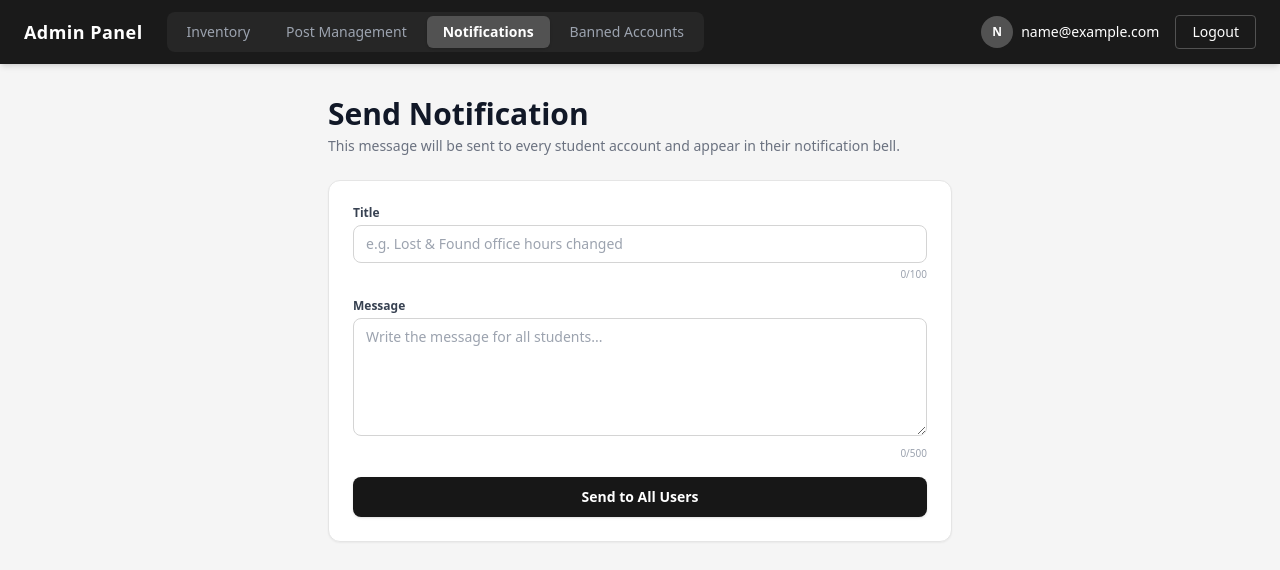
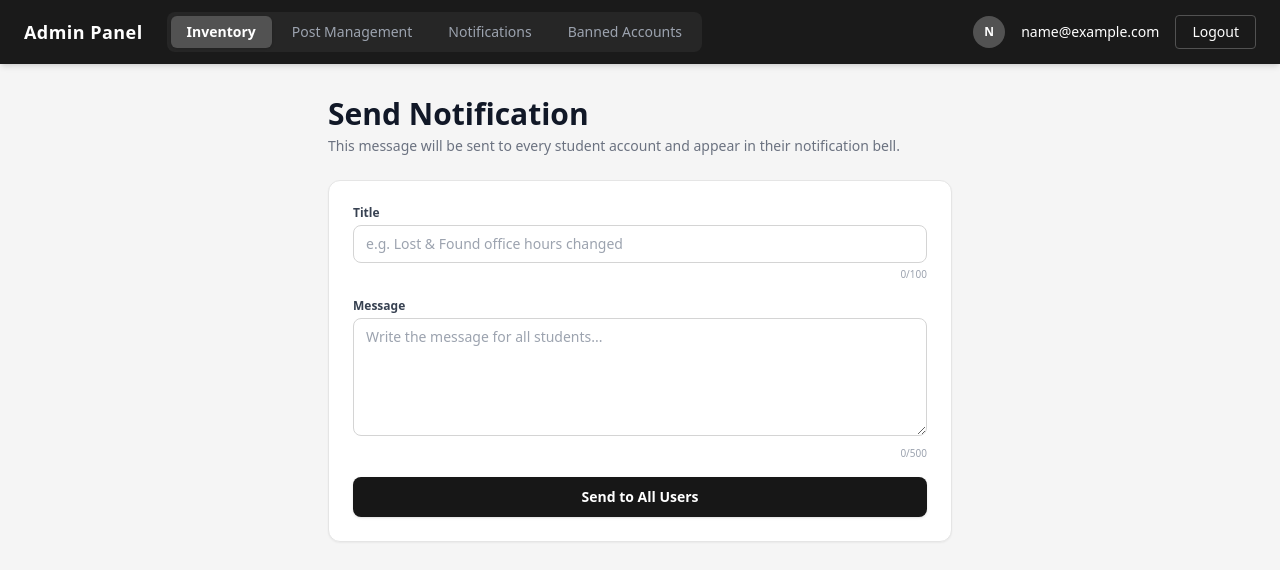
Before and after one commit to Jhayeeeee/web-final-project, a website: page public/admin-notify.html in a window 1280 px wide. Drawn offline with nearby package versions, Linux system fonts and the light colour scheme; sample sign-in values are in the browser's storage.

Commit message:
fix navigation

```diff
--- a/public/admin-notify.html
+++ b/public/admin-notify.html
@@ -8,28 +8,48 @@
 </head>
 <body class="bg-neutral-100 min-h-screen font-sans">
 
-    <!-- NAVBAR (responsive: tabs wrap on small screens) -->
-    <nav class="bg-[#1a1a1a] text-white px-4 sm:px-6 py-3 shadow-md">
-        <div class="flex flex-wrap items-center justify-between gap-3">
-            <div class="flex flex-wrap items-center gap-3 sm:gap-6 min-w-0">
-                <h1 class="text-lg font-bold tracking-wide hidden md:block">Admin Panel</h1>
-                <div class="flex flex-wrap items-center bg-neutral-800 rounded-lg p-1 gap-1">
-                    <a href="admin.html" class="whitespace-nowrap px-3 sm:px-4 py-1.5 rounded-md text-gray-400 hover:text-white hover:bg-neutral-700 text-xs sm:text-sm font-medium transition">Inventory</a>
-                    <a href="admin-reports.html" class="whitespace-nowrap px-3 sm:px-4 py-1.5 rounded-md text-gray-400 hover:text-white hover:bg-neutral-700 text-xs sm:text-sm font-medium transition">Post Management</a>
-                    <a href="admin-notify.html" class="whitespace-nowrap px-3 sm:px-4 py-1.5 rounded-md bg-neutral-600 text-white text-xs sm:text-sm font-bold shadow transition">Notifications</a>
-                    <a href="admin-banned.html" class="whitespace-nowrap px-3 sm:px-4 py-1.5 rounded-md text-gray-400 hover:text-white hover:bg-neutral-700 text-xs sm:text-sm font-medium transition">Banned Accounts</a>
-                </div>
-            </div>
+    <nav class="bg-[#1a1a1a] text-white px-4 sm:px-6 py-3 shadow-md relative z-40">
+            <div class="flex items-center justify-between gap-3">
 
-            <div class="flex items-center gap-2 sm:gap-4 shrink-0 ml-auto">
-                <div class="flex items-center gap-2">
-                    <span id="adminInitials" class="bg-neutral-600 text-white w-7 h-7 sm:w-8 sm:h-8 flex items-center justify-center rounded-full text-xs font-bold uppercase shrink-0">AD</span>
-                    <span id="adminNameDisplay" class="text-xs sm:text-sm hidden sm:inline max-w-[140px] truncate">Admin Account</span>
-                </div>
-                <button id="logoutBtn" class="border border-neutral-600 px-3 sm:px-4 py-1.5 rounded hover:bg-neutral-800 text-xs sm:text-sm transition shrink-0">Logout</button>
+        <!-- Kaliwa: pamagat at desktop tabs -->
+        <div class="flex items-center gap-4 sm:gap-6 min-w-0">
+            <h1 class="hidden md:block text-lg font-bold tracking-wide">Admin Panel</h1>
+            <div class="hidden md:flex items-center bg-neutral-800 rounded-lg p-1 gap-1">
+                <a href="admin.html" class="whitespace-nowrap px-4 py-1.5 rounded-md bg-neutral-600 text-white text-sm font-bold shadow transition">Inventory</a>
+                <a href="admin-reports.html" class="whitespace-nowrap px-4 py-1.5 rounded-md text-gray-400 hover:text-white hover:bg-neutral-700 text-sm font-medium transition">Post Management</a>
+                <a href="admin-notify.html" class="whitespace-nowrap px-4 py-1.5 rounded-md text-gray-400 hover:text-white hover:bg-neutral-700 text-sm font-medium transition">Notifications</a>
+                <a href="admin-banned.html" class="whitespace-nowrap px-4 py-1.5 rounded-md text-gray-400 hover:text-white hover:bg-neutral-700 text-sm font-medium transition">Banned Accounts</a>
             </div>
         </div>
-    </nav>
+
+        <!-- Kanan: avatar, pangalan, logout, at hamburger -->
+        <div class="flex items-center gap-2 sm:gap-4 shrink-0">
+            <span id="adminInitials" class="bg-neutral-600 text-white w-8 h-8 flex items-center justify-center rounded-full text-xs font-bold uppercase shrink-0">AD</span>
+            <span id="adminNameDisplay" class="hidden lg:inline text-sm max-w-[140px] truncate">Admin Account</span>
+
+            <button id="logoutBtn" class="hidden md:block border border-neutral-600 px-4 py-1.5 rounded hover:bg-neutral-800 text-sm transition">Logout</button>
+
+            <button id="adminMenuBtn" class="md:hidden text-neutral-300 hover:text-white p-1" aria-label="Menu">
+                <svg class="w-6 h-6" fill="none" stroke="currentColor" viewBox="0 0 24 24">
+                    <path stroke-linecap="round" stroke-linejoin="round" stroke-width="2" d="M4 6h16M4 12h16M4 18h16"></path>
+                </svg>
+            </button>
+        </div>
+    </div>
+
+    <!-- Mobile menu: lumalabas kapag pinindot ang hamburger -->
+    <div id="adminMobileMenu" class="hidden md:hidden mt-3 pt-3 border-t border-neutral-700 space-y-1">
+        <div class="flex items-center gap-3 px-2 py-2">
+            <span id="adminInitialsMobile" class="bg-neutral-600 text-white w-8 h-8 flex items-center justify-center rounded-full text-xs font-bold uppercase shrink-0">AD</span>
+            <p id="adminNameMobile" class="text-sm font-semibold truncate">Admin Account</p>
+        </div>
+        <a href="admin.html" class="block px-2 py-2 rounded-md bg-neutral-800 font-semibold">Inventory</a>
+        <a href="admin-reports.html" class="block px-2 py-2 rounded-md text-neutral-300 hover:bg-neutral-800">Post Management</a>
+        <a href="admin-notify.html" class="block px-2 py-2 rounded-md text-neutral-300 hover:bg-neutral-800">Notifications</a>
+        <a href="admin-banned.html" class="block px-2 py-2 rounded-md text-neutral-300 hover:bg-neutral-800">Banned Accounts</a>
+        <button id="logoutBtnMobile" class="block w-full text-left px-2 py-2 rounded-md text-red-400 hover:bg-neutral-800">Logout</button>
+    </div>
+</nav>
 
     <main class="max-w-2xl mx-auto px-4 sm:px-6 py-6 sm:py-8">
         <div class="mb-6">
@@ -82,6 +102,7 @@
 
      <script src="config.js"></script>
     <script src="admin-notify.js"></script>
+    <script src="admin-nav.js"></script>
 
 </body>
 </html>
```
Also changed, not shown: public/admin-banned.html (+40 -19 lines), public/admin-reports.html (+40 -22 lines), public/admin.html (+2 -2 lines).
